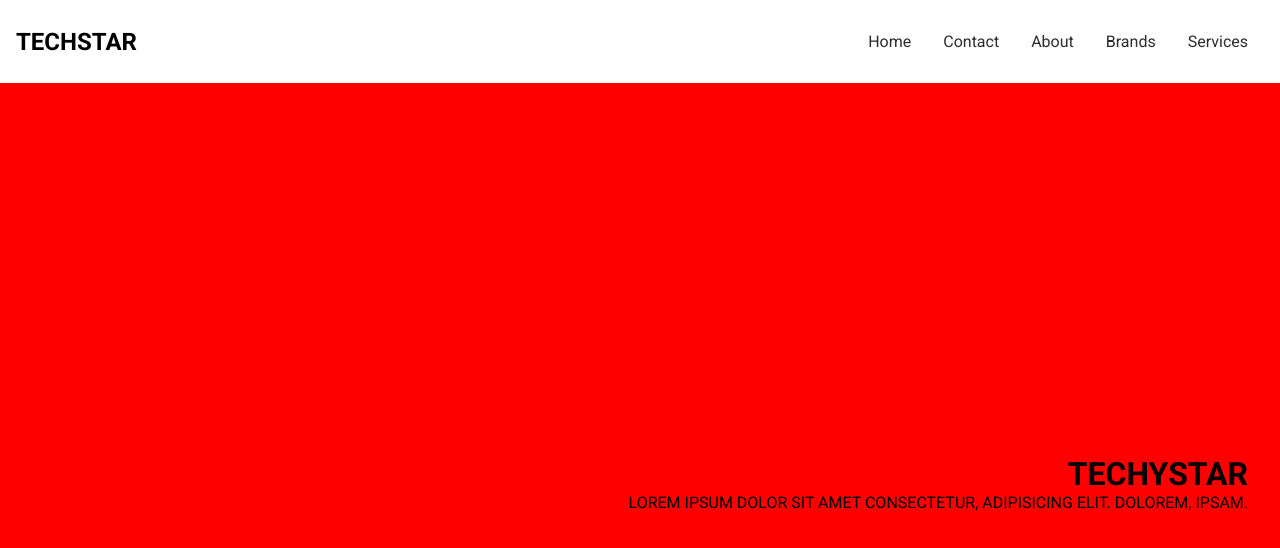
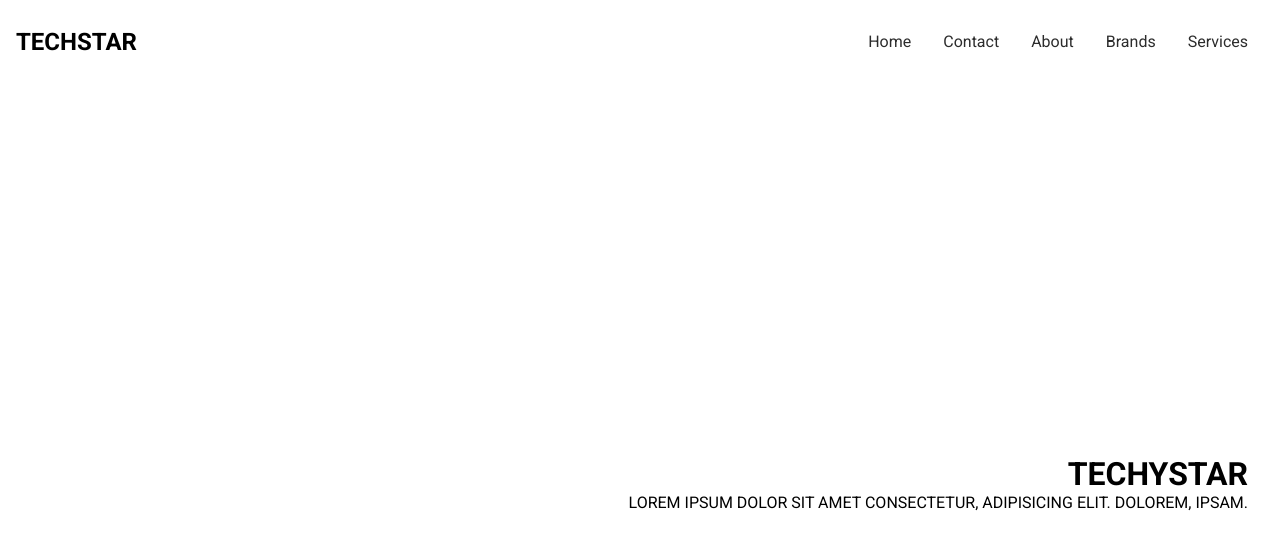
Before and after one commit to hbin1911/react_landingpage, a React (Create React App) app: page / in a window 1280 px wide. Shown: the top 548 px of the page. Built offline with nearby package versions, Linux system fonts and the light colour scheme.

Commit message:
minor changes

```diff
--- a/src/styles/home.scss
+++ b/src/styles/home.scss
@@ -15,6 +15,6 @@
         height: 100%;
         padding: 2rem;
         justify-content: center;
-        background-color: red;
+        background-color: white;
     }
 }
```
